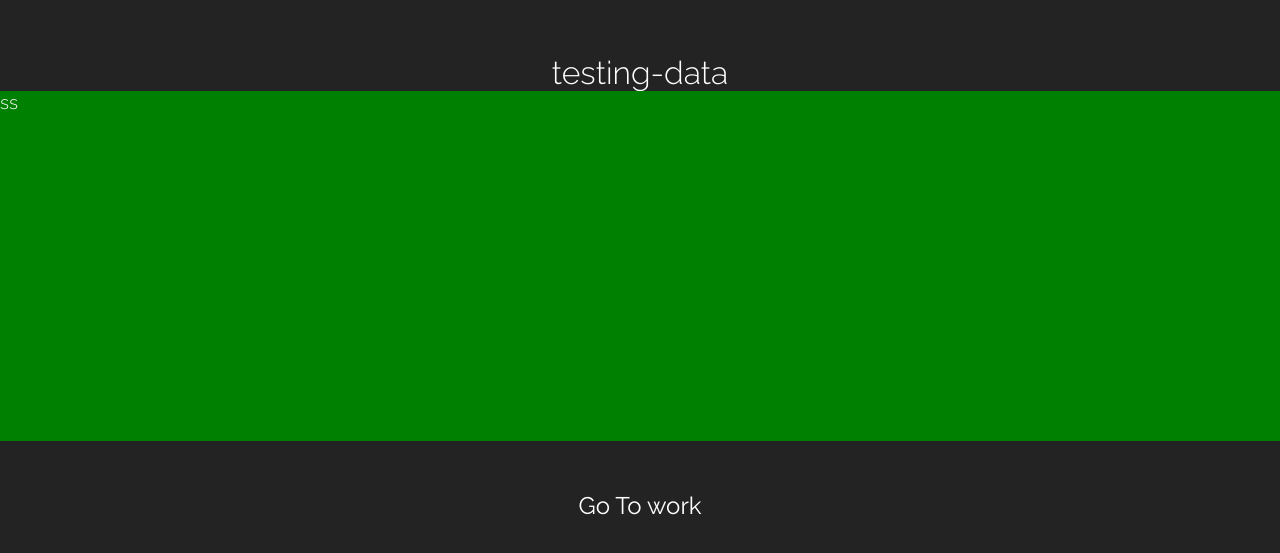
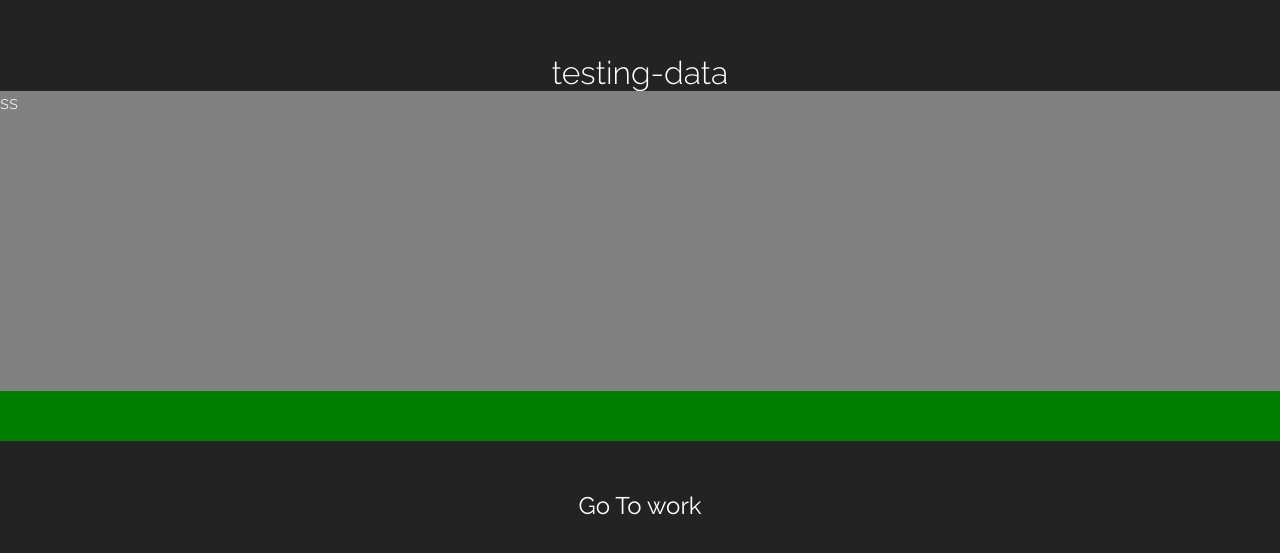
Before and after one commit to MiguelGarcia95/portfolio_482, a React (Create React App) app: page /work/testing-data in a window 1280 px wide. Shown: the part 113-666 px from the top of the page. Built offline with nearby package versions, Linux system fonts and the light colour scheme.

Commit message:
set up work page

```diff
--- a/src/components/layout/ProjectSlider.jsx
+++ b/src/components/layout/ProjectSlider.jsx
@@ -20,9 +20,9 @@ const ProjectSlider = () => {
     <section className='project_slider'>
       <Slider {...settings} className='project_slider_slider'>
         {/* {displaySlides()} */}
-        <ProjectSliderSlide />
-        <ProjectSliderSlide />
-        <ProjectSliderSlide />
+        <ProjectSliderSlide color='grey' />
+        <ProjectSliderSlide color='skyblue' />
+        <ProjectSliderSlide color='blue' />
       </Slider>
     </section>
   );
--- a/src/components/layout/ProjectSliderSlide.jsx
+++ b/src/components/layout/ProjectSliderSlide.jsx
@@ -1,8 +1,8 @@
 import React from 'react';
 
-const ProjectSliderSlide = () => {
+const ProjectSliderSlide = ({color}) => {
   return (
-    <section className='project_image_slide'>
+    <section className='project_image_slide' style={{backgroundColor: color}}>
     <h1>ss</h1>
     </section>
   );
```
